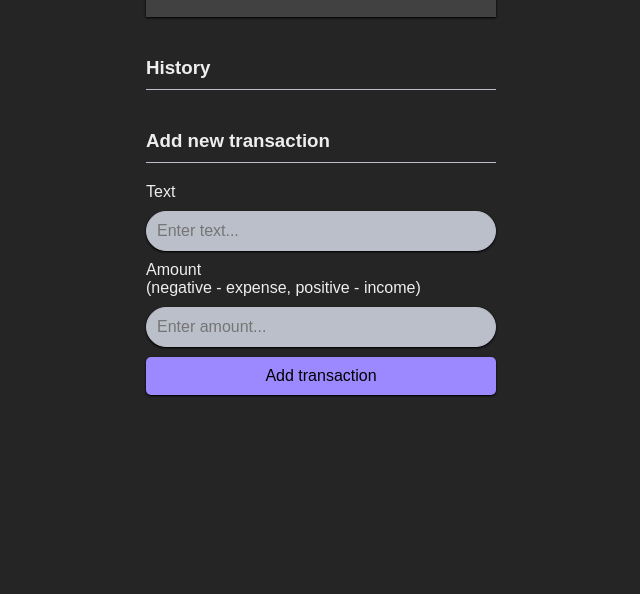
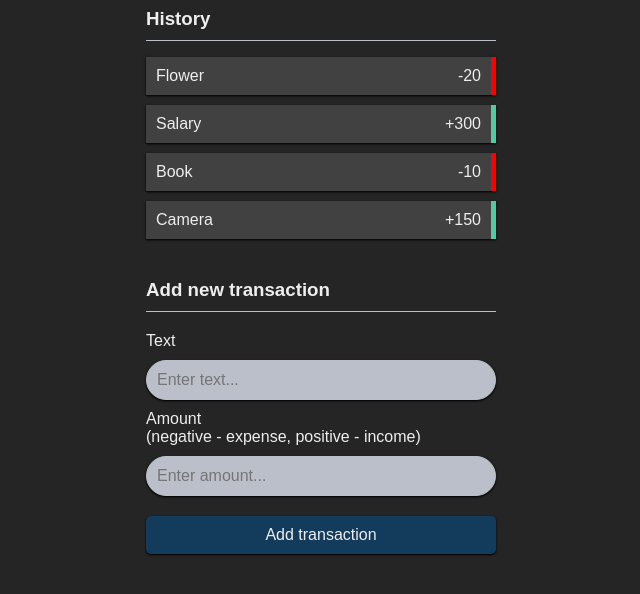
Before and after one commit to brittleru/expense-tracker, a plain HTML site: page index.html in a window 1280 px wide. Shown: the part 296-890 px from the top of the page, without its empty margins (319-959 px from the left). Before the commit the page ends 800 px from the top, so only its background shows below. Drawn offline with Linux system fonts and the light colour scheme; a web font is replaced by a local one.

Commit message:
js functionality

```diff
--- a/app.js
+++ b/app.js
@@ -0,0 +1,40 @@
+const balance = document.getElementById("balance");
+const moneyPlus = document.getElementById("money-plus");
+const moneyMinus = document.getElementById("money-minus");
+const list = document.getElementById("list");
+const form = document.getElementById("form");
+const text = document.getElementById("text");
+const amount = document.getElementById("amount");
+
+
+const minusTransactions = [
+  { id: 1, text: "Flower", amount: -20},
+  { id: 2, text: "Salary", amount: 300},
+  { id: 3, text: "Book", amount: -10},
+  { id: 4, text: "Camera", amount: 150}
+];
+
+let transactions = minusTransactions;
+
+// Add transactions to DOM list
+function addTransactionDOM(transaction) {
+  // Get sign
+  const sign = transaction.amount < 0 ? "-" : "+";
+  const item = document.createElement("li");
+
+  // Add class based on sign
+  item.classList.add(transaction.amount < 0 ? "minus" : "plus");
+
+  item.innerHTML = `${transaction.text} <span>${sign}${Math.abs(transaction.amount)}</span>
+                    <button class="delete-btn">x</button>`;
+
+  list.appendChild(item);
+}
+
+// Init app
+function init() {
+  list.innerHTML = '';
+  transactions.forEach(addTransactionDOM);
+}
+
+init();
--- a/style.css
+++ b/style.css
@@ -94,13 +94,13 @@ input[type="text"]:focus, input[type="number"]:focus {
 }
 
 .btn {
-  background-color: #9c88ff;
+  background-color: #133b5c;
   box-shadow: var(--box-shadow);
-  color: black;
+  color: #EEEEEE;
   border: 0;
   display: block;
   font-size: 16px;
-  margin: 10px 0 30px;
+  margin: 20px 0 30px;
   padding: 10px;
   width: 100%;
   cursor: pointer;
```
